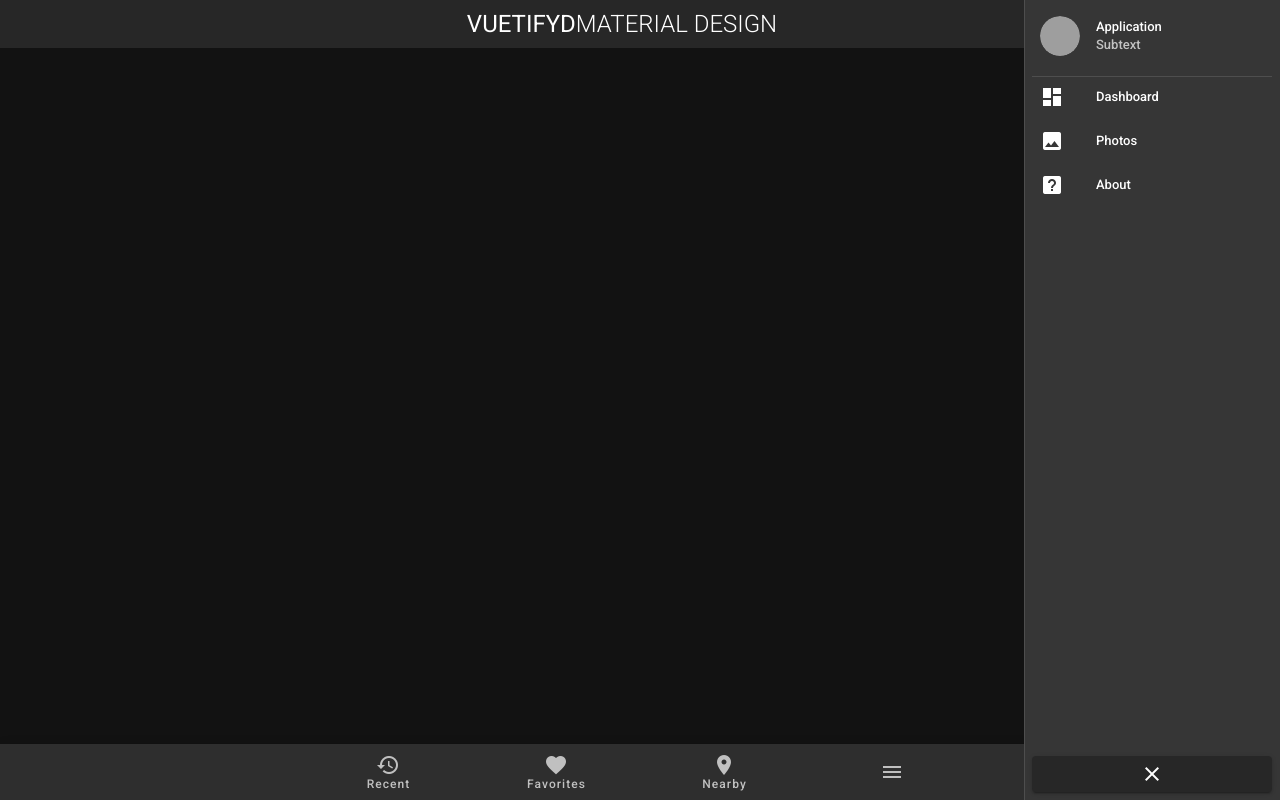
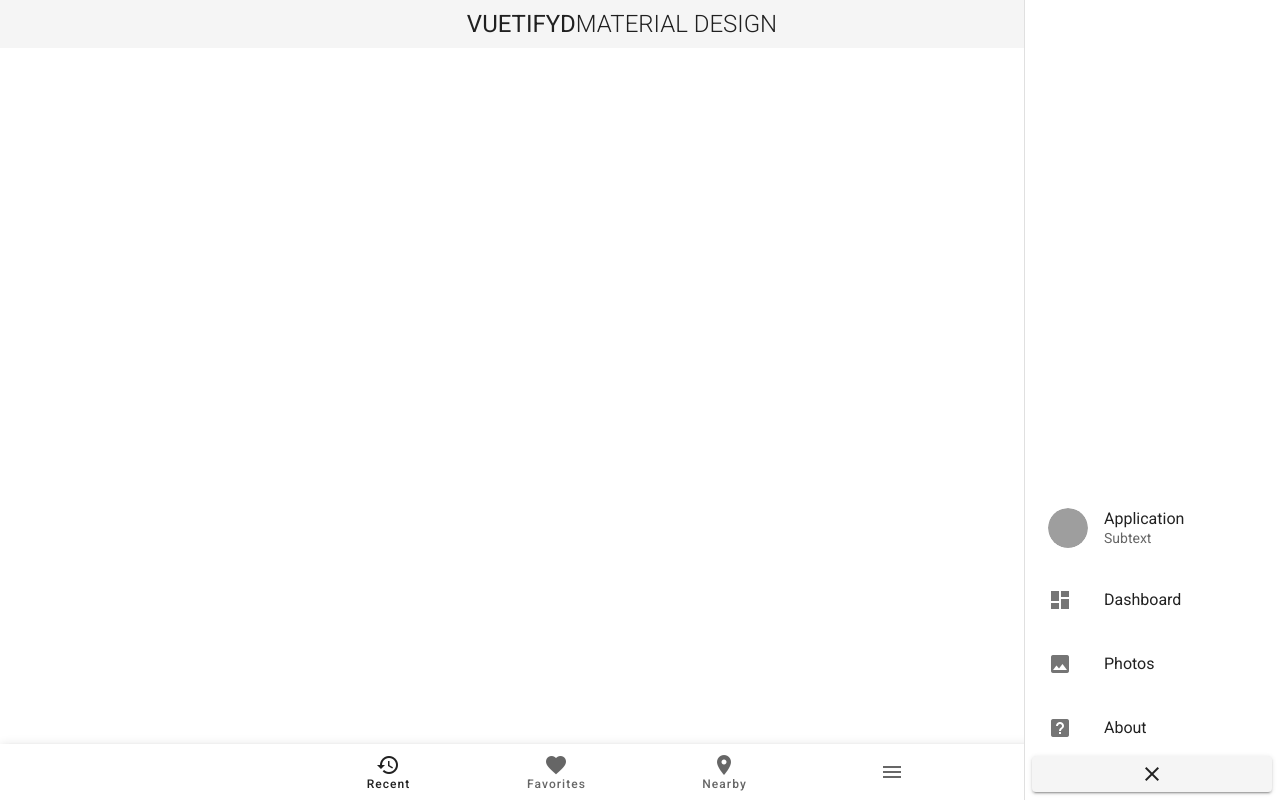
Before and after one commit to clemlemariey/vue-firebase-boilerplate, a Vue app: page / in a window 1280 px wide. Both pictures are taken after a click on the button 1252 px from the left and 24 px from the top of the page. Built offline with nearby package versions, Linux system fonts and the light colour scheme; grey boxes are pictures that could not be loaded.

Commit message:
retour du drawer dans App.vue + db.js + début store
problème avec mutation de prop dans le v-model de l'input

```diff
--- a/src/App.vue
+++ b/src/App.vue
@@ -10,8 +10,14 @@
       <v-app-bar-nav-icon @click.stop="drawer = !drawer"></v-app-bar-nav-icon>
     </v-app-bar>
 
+    <v-content>
+      <router-view></router-view>
+    </v-content>
+
     <v-navigation-drawer v-model="drawer" right app>
-      <v-list dense nav class="py-0">
+      <template v-slot:append>
+        <div class="pa-2">
+          <v-list nav class="py-0">
             <v-list-item two-line>
               <v-list-item-avatar>
                 <img src="https://randomuser.me/api/portraits/men/81.jpg">
@@ -23,8 +29,6 @@
               </v-list-item-content>
             </v-list-item>
 
-        <v-divider></v-divider>
-
             <v-list-item v-for="item in items" :key="item.title" link>
               <v-list-item-icon>
                 <v-icon>{{ item.icon }}</v-icon>
@@ -35,18 +39,10 @@
               </v-list-item-content>
             </v-list-item>
           </v-list>
-      <template v-slot:append>
-        <div class="pa-2">
           <v-btn block @click.stop="drawer = !drawer"><v-icon>mdi-close</v-icon></v-btn>
         </div>
       </template>
     </v-navigation-drawer>
-
-    <v-content>
-      <router-view></router-view>
-    </v-content>
-
-    <CustomDrawer :drawer="drawer" />
 
     <v-bottom-navigation v-model="bottomNav" grow>
       <v-btn value="recent">
@@ -73,15 +69,17 @@
 </template>
 
 <script>
-import CustomDrawer from './components/CustomDrawer'
 export default {
   name: 'App',
-  components: {
-    CustomDrawer
-  },
   data () {
     return {
-      drawer: false
+      drawer: false,
+      bottomNav: 'recent',
+      items: [
+        { title: 'Dashboard', icon: 'mdi-view-dashboard' },
+        { title: 'Photos', icon: 'mdi-image' },
+        { title: 'About', icon: 'mdi-help-box' }
+      ]
     }
   }
 }
--- a/src/components/CustomDrawer.vue
+++ /dev/null
@@ -1,52 +0,0 @@
-<template>
-  <v-navigation-drawer v-model="drawer" right app>
-    <v-list dense nav class="py-0">
-      <v-list-item two-line>
-        <v-list-item-avatar>
-          <img src="https://randomuser.me/api/portraits/men/81.jpg">
-        </v-list-item-avatar>
-
-        <v-list-item-content>
-          <v-list-item-title>Application</v-list-item-title>
-          <v-list-item-subtitle>Subtext</v-list-item-subtitle>
-        </v-list-item-content>
-      </v-list-item>
-
-      <v-divider></v-divider>
-
-      <v-list-item v-for="item in items" :key="item.title" link>
-        <v-list-item-icon>
-          <v-icon>{{ item.icon }}</v-icon>
-        </v-list-item-icon>
-
-        <v-list-item-content>
-          <v-list-item-title>{{ item.title }}</v-list-item-title>
-        </v-list-item-content>
-      </v-list-item>
-    </v-list>
-    <template v-slot:append>
-      <div class="pa-2">
-        <v-btn block @click.stop="drawer = !drawer"><v-icon>mdi-close</v-icon></v-btn>
-      </div>
-    </template>
-  </v-navigation-drawer>
-</template>
-<script>
-
-export default {
-  name: 'CustomDrawer',
-  props: {
-    drawer: Boolean
-  },
-  data () {
-    return {
-      bottomNav: 'recent',
-      items: [
-        { title: 'Dashboard', icon: 'mdi-view-dashboard' },
-        { title: 'Photos', icon: 'mdi-image' },
-        { title: 'About', icon: 'mdi-help-box' }
-      ]
-    }
-  }
-}
-</script>
--- a/src/plugins/vuetify.js
+++ b/src/plugins/vuetify.js
@@ -8,6 +8,6 @@ export default new Vuetify({
     iconfont: 'mdi'
   },
   theme: {
-    dark: true
+    dark: false
   }
 })
--- /dev/null
+++ b/src/store/global.js
@@ -0,0 +1,16 @@
+const state = {
+  loading: false
+}
+const mutations = {
+}
+const actions = {
+}
+const getters = {
+}
+export default {
+  namespaced: true,
+  state,
+  mutations,
+  actions,
+  getters
+}
```
Also changed, not shown: src/db.js (added, +8 -0 lines), src/store/auth.js (added, +58 -0 lines), src/store/index.js (added, +14 -0 lines). Lines whose indentation alone changed are shown as unchanged.
